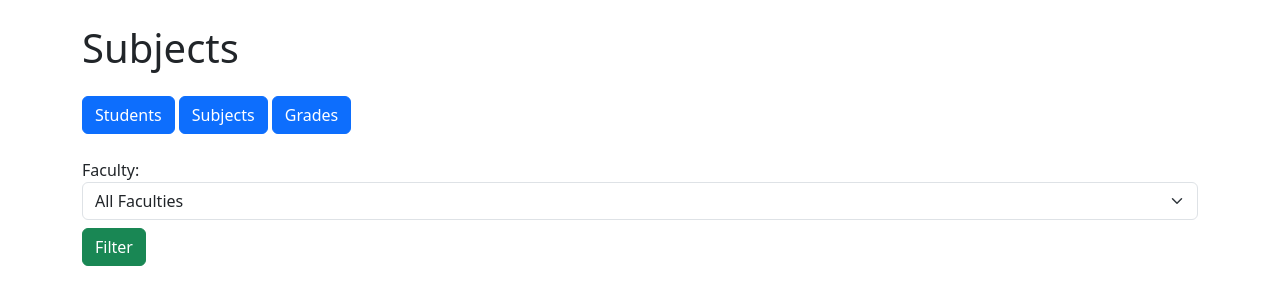
After one commit to corodod/University, a Flask app: template templates/subjects.html in a window 1280 px wide. The commit adds this page. Shown: the top 305 px of the page. Run offline with Flask 3, Linux system fonts and the light colour scheme; the template is opened without the code that fills it, so the values that code supplies are empty; parts of the project's set-up code (start-up, migrations or seed data) failed here and were passed over.

Commit message:
subjects

```diff
--- a/app.py
+++ b/app.py
@@ -175,6 +175,20 @@ def edit_grade(student_id, subject_id):
         return redirect(url_for('grades', faculty=request.args.get('faculty'), group=request.args.get('group'), min_grade=request.args.get('min_grade'), max_grade=request.args.get('max_grade')))
 
     return render_template('edit_grade.html', grade=grade)
+@app.route('/subjects', methods=['GET'])
+def subjects():
+    faculties = Faculty.query.all()
+
+    # Фильтр по факультету
+    faculty_id = request.args.get('faculty')
+
+    if faculty_id:
+        subjects = Subject.query.filter_by(faculty_id=faculty_id).all()
+    else:
+        subjects = Subject.query.all()
+
+    return render_template('subjects.html', subjects=subjects, faculties=faculties, selected_faculty=faculty_id)
+
 
 if __name__ == '__main__':
     app.run(debug=True)
--- a/templates/students.html
+++ b/templates/students.html
@@ -9,7 +9,11 @@
 </head>
 <body class="container">
     <h1 class="my-4">Students</h1>
-    <a href="/grades" class="btn btn-primary mb-3">Go to Grades</a>
+    <div class="mb-4">
+        <a href="{{ url_for('students') }}" class="btn btn-primary">Students</a>
+        <a href="{{ url_for('subjects') }}" class="btn btn-primary">Subjects</a>
+        <a href="{{ url_for('grades') }}" class="btn btn-primary">Grades</a>
+    </div>
 
     <h2>Add New Student</h2>
     <form method="POST" action="/students" class="mb-4">
--- /dev/null
+++ b/templates/subjects.html
@@ -0,0 +1,44 @@
+<!DOCTYPE html>
+<html lang="en">
+<head>
+    <meta charset="UTF-8">
+    <meta name="viewport" content="width=device-width, initial-scale=1.0">
+    <title>Subjects</title>
+    <link href="https://cdn.jsdelivr.net/npm/bootstrap@5.3.0-alpha1/dist/css/bootstrap.min.css" rel="stylesheet">
+</head>
+<body class="container">
+    <h1 class="my-4">Subjects</h1>
+
+    <!-- Навигация -->
+    <div class="mb-4">
+        <a href="{{ url_for('students') }}" class="btn btn-primary">Students</a>
+        <a href="{{ url_for('subjects') }}" class="btn btn-primary">Subjects</a>
+        <a href="{{ url_for('grades') }}" class="btn btn-primary">Grades</a>
+    </div>
+
+    <!-- Фильтр по факультету -->
+    <form method="GET" action="/subjects" class="mb-4">
+        <div class="row mb-2">
+            <div class="col">
+                <label for="faculty">Faculty:</label>
+                <select name="faculty" class="form-select">
+                    <option value="">All Faculties</option>
+                    {% for faculty in faculties %}
+                        <option value="{{ faculty.faculty_id }}" {% if selected_faculty == faculty.faculty_id|string %}selected{% endif %}>
+                            {{ faculty.faculty_name }}
+                        </option>
+                    {% endfor %}
+                </select>
+            </div>
+        </div>
+        <button type="submit" class="btn btn-success">Filter</button>
+    </form>
+
+    <!-- Список предметов -->
+    <ul class="list-group">
+        {% for subject in subjects %}
+            <li class="list-group-item">{{ subject.subject_name }} - {{ subject.hours }} hours</li>
+        {% endfor %}
+    </ul>
+</body>
+</html>
```
Also changed, not shown: templates/grades.html (+5 -2 lines).
